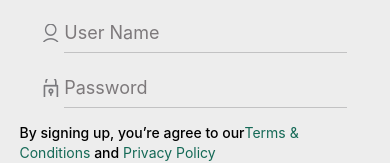
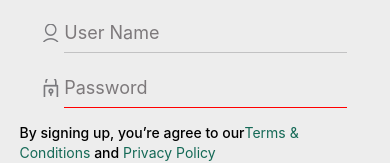
Before and after one commit to SandaruwanDissanayake/Trunck_Traker_1, a React Native app: screen /SignUp in a window 390 px wide. Shown: the part 511-674 px from the top of the page. Built offline with nearby package versions, Linux system fonts and the light colour scheme.

Commit message:
signup screen input error underline red

```diff
--- a/public/components/PasswordInputField.tsx
+++ b/public/components/PasswordInputField.tsx
@@ -2,28 +2,56 @@ import React, {useState} from 'react';
 import {Image, StyleSheet, View, TextInput} from 'react-native';
 
 export default function PasswordInputComponent(props: any) {
+  var error = props.error;
+
+  const inputStyles = {
+    ...styles.input,
+    borderBottomColor: error ? 'red' : '#C2C2C3',
+  };
 
   const ui = (
-    <TextInput
-      style={styles.input}
-      // onChangeText={onChangeNumber}
-      // value={number}
-      placeholder={props.placeholder}
-      keyboardType={props.keyboardType}
-      onChangeText={props.onChangeText}
-      value={props.value}
-      secureTextEntry={true}
-    />
+    <>
+
+        <TextInput
+          style={inputStyles}
+          placeholder="Password"
+          secureTextEntry={true}
+          onChangeText={newText => {
+            error = false;
+            console.log(newText);
+
+            if (props.onChangeText) {
+              props.onChangeText(newText);
+            }
+          }}
+          value={props.value}
+          // value={password}
+          // onChangeText={text => setPassword(text)}
+          {...props} // Pass additional props to TextInput
+        />
+
+    </>
   );
   return ui;
 }
 
 const styles = StyleSheet.create({
+  textInputBox: {width: '93%', alignItems: 'center', justifyContent: 'center'},
+  inputImagBox: {
+    width: '7%',
+    alignItems: 'flex-start',
+    justifyContent: 'center',
+  },
+  mainInputBox: {
+    display: 'flex',
+    flexDirection: 'row',
+
+  },
   input: {
     width: '100%',
     height: 40,
     borderBottomWidth: 1,
-    borderBottomColor: '#C2C2C3',
+
     borderTopWidth: 0,
     borderLeftWidth: 0,
     borderRightWidth: 0,
--- a/public/components/TextInputComponent.tsx
+++ b/public/components/TextInputComponent.tsx
@@ -2,17 +2,29 @@ import React, {useState} from 'react';
 import {Image, StyleSheet, View, TextInput} from 'react-native';
 
 export default function TextInputComponent(props: any) {
-  const [text, onChangeText] = React.useState('Useless Text');
+  var error = props.error;
+
+  const inputStyles = {
+    ...styles.input,
+    borderBottomColor: error ? 'red' : '#C2C2C3',
+  };
+
   const ui = (
     <TextInput
-      style={styles.input}
+      style={inputStyles}
       // onChangeText={onChangeNumber}
       // value={number}
       placeholder={props.placeholder}
       keyboardType={props.keyboardType}
-      onChangeText={props.onChangeText}
+      onChangeText={newText => {
+        error = false;
+        console.log(newText);
+
+        if (props.onChangeText) {
+          props.onChangeText(newText);
+        }
+      }}
       value={props.value}
-
     />
   );
   return ui;
@@ -23,7 +35,7 @@ const styles = StyleSheet.create({
     width: '100%',
     height: 40,
     borderBottomWidth: 1,
-    borderBottomColor: '#C2C2C3',
+
     borderTopWidth: 0,
     borderLeftWidth: 0,
     borderRightWidth: 0,
--- a/public/screens/auth/ChangePassword.tsx
+++ b/public/screens/auth/ChangePassword.tsx
@@ -122,9 +122,13 @@ function ChangePassword({navigation}: NavigationProps) {
     //   }
     // };
 
-    // request.open('POST', 'http://10.0.2.2/react_chat_app/signIn.php', true);
+    // request.open('POST', 'http://10.0.2.2/research_01_project/auth/signupProcess.php', true);
     // request.send(formData);
-    navigation.navigate('Navigation');
+
+
+
+
+    // navigation.navigate('Navigation');
   }
 }
 const styles = StyleSheet.create({
--- a/public/screens/auth/SignUpScreen.tsx
+++ b/public/screens/auth/SignUpScreen.tsx
@@ -15,14 +15,18 @@ import MainBtnComponent from '../../components/MainBtnComponent';
 import PasswordInputComponent from '../../components/PasswordInputField';
 
 type NavigationProps = {
-  navigation:any;
-  navigate:string;
+  navigation: any;
+  navigate: string;
 };
 
-export default function SugnUpScreen({navigation}:NavigationProps ){
+export default function SugnUpScreen({navigation}: NavigationProps) {
   const [email, setEmail] = React.useState('');
   const [userName, setuserName] = React.useState('');
   const [password, setpassword] = React.useState('');
+  // const [err,setError]=React.useState(true);
+  const [userNameError, setUserNameError] = React.useState(false);
+  const [emailError, setEmailError] = React.useState(false);
+  const [passwordError, setPasswordError] = React.useState(true);
 
   const placeholder = 'Email';
   const keyboardType = 'numeric';
@@ -31,7 +35,7 @@ export default function SugnUpScreen({navigation}:NavigationProps ){
     <>
       <SafeAreaView style={styles.SafeAreaView}>
         <View style={styles.imageView}>
-          <Image  source={require('../../assest/signUp.png')} />
+          <Image source={require('../../assest/signUp.png')} />
         </View>
 
         <View style={styles.formView}>
@@ -55,8 +59,13 @@ export default function SugnUpScreen({navigation}:NavigationProps ){
                 <TextInputComponent
                   placeholder="Email"
                   keyboardType="email-address"
-                  onChangeText={setEmail}
+                  // onChangeText={setEmail}
                   value={email}
+                  onChangeText={(newText: string) => {
+                    setEmail(newText);
+                    setEmailError(false);
+                  }}
+                  error={emailError}
                 />
               </View>
             </View>
@@ -72,7 +81,11 @@ export default function SugnUpScreen({navigation}:NavigationProps ){
                 <TextInputComponent
                   placeholder="User Name"
                   keyboardType="default"
-                  onChangeText={setuserName}
+                  onChangeText={(newText: string) => {
+                    setuserName(newText);
+                    setUserNameError(false);
+                  }}
+                  error={userNameError}
                   value={userName}
                 />
               </View>
@@ -86,14 +99,20 @@ export default function SugnUpScreen({navigation}:NavigationProps ){
                 />
               </View>
               <View style={styles.textInputBox}>
-                <PasswordInputComponent
-                  placeholder="Password"
-                  keyboardType="visible-password"
-                  onChangeText={setpassword}
-                  value={password}
-                />
+              <PasswordInputComponent
+                onChangeText={(newText: string) => {
+                  setpassword(newText);
+                  setPasswordError(false);
+                }}
+                error={passwordError}
+                value={password}
+              />
               </View>
             </View>
+
+
+
+
 
             <Text
               style={{
@@ -117,10 +136,11 @@ export default function SugnUpScreen({navigation}:NavigationProps ){
               <MainBtnComponent btnName="Sign Up" />
             </TouchableOpacity>
 
-            <TouchableOpacity onPress={() => {
-              navigation.navigate("Login");
-              // navigation.navigate("Navigation");
-            }}>
+            <TouchableOpacity
+              onPress={() => {
+                navigation.navigate('Login');
+                // navigation.navigate("Navigation");
+              }}>
               <Text
                 style={{
                   fontSize: 12,
@@ -143,35 +163,52 @@ export default function SugnUpScreen({navigation}:NavigationProps ){
   return ui;
 
   function singUpProcess() {
-    // const jsRequestObject = {
-    //   email: email,
-    //   userName: userName,
-    //   password: password,
-    // };
-    // const jsonRequestText = JSON.stringify(jsRequestObject);
-    // console.log(jsonRequestText);
-    // const formData = new FormData();
-    // formData.append('jsonRequestText', jsonRequestText);
+    const jsRequestObject = {
+      email: email,
+      userName: userName,
+      password: password,
+    };
+    const jsonRequestText = JSON.stringify(jsRequestObject);
 
-    // const request = new XMLHttpRequest();
-    // request.onreadystatechange = () => {
-    //   if (request.readyState == 4 && request.status == 200) {
-    //     var jsonResponsetext = request.responseText;
-    //     var jsResponseObject = JSON.parse(jsonResponsetext);
+    const formData = new FormData();
+    formData.append('jsonRequestText', jsonRequestText);
 
-    //     if(jsResponseObject.statusCode==200){
-    //       //AsyncStorage ekat userge data input krnn oni
-    //       //NavigationScreen ekatnavigate krnn oni
-    //     }else{
-    //       Alert.alert('Message', 'Try Again');
-    //     }
-    //   }
-    // };
+    const request = new XMLHttpRequest();
+    request.onreadystatechange = () => {
+      if (request.readyState == 4 && request.status == 200) {
+        var jsonResponsetext = request.responseText;
+        var jsResponseObject = JSON.parse(jsonResponsetext);
 
-    // request.open('POST', 'http://10.0.2.2/react_chat_app/signIn.php', true);
-    // request.send(formData);
-navigation.navigate("Navigation");
+        if (jsResponseObject.statusCode == 200) {
+          console.log(jsResponseObject);
 
+          //AsyncStorage ekat userge data input krnn oni
+          //NavigationScreen ekatnavigate krnn oni
+        } else if (jsResponseObject.statusCode == 1) {
+          console.log(jsResponseObject);
+          setEmailError(true);
+          Alert.alert('Message', jsResponseObject.message);
+        } else if (jsResponseObject.statusCode == 2) {
+          console.log(jsResponseObject);
+          setEmailError(true);
+          Alert.alert('Message', jsResponseObject.message);
+        }else if (jsResponseObject.statusCode == 3) {
+          console.log(jsResponseObject);
+          setPasswordError(true);
+          Alert.alert('Message', jsResponseObject.message);
+        }  else {
+          console.log(jsResponseObject);
+        }
+      }
+    };
+
+    request.open(
+      'POST',
+      'http://10.0.2.2/research_01_project/auth/signupProcess.php',
+      true,
+    );
+    request.send(formData);
+    //navigation.navigate("Navigation");
   }
 }
 const styles = StyleSheet.create({
```
